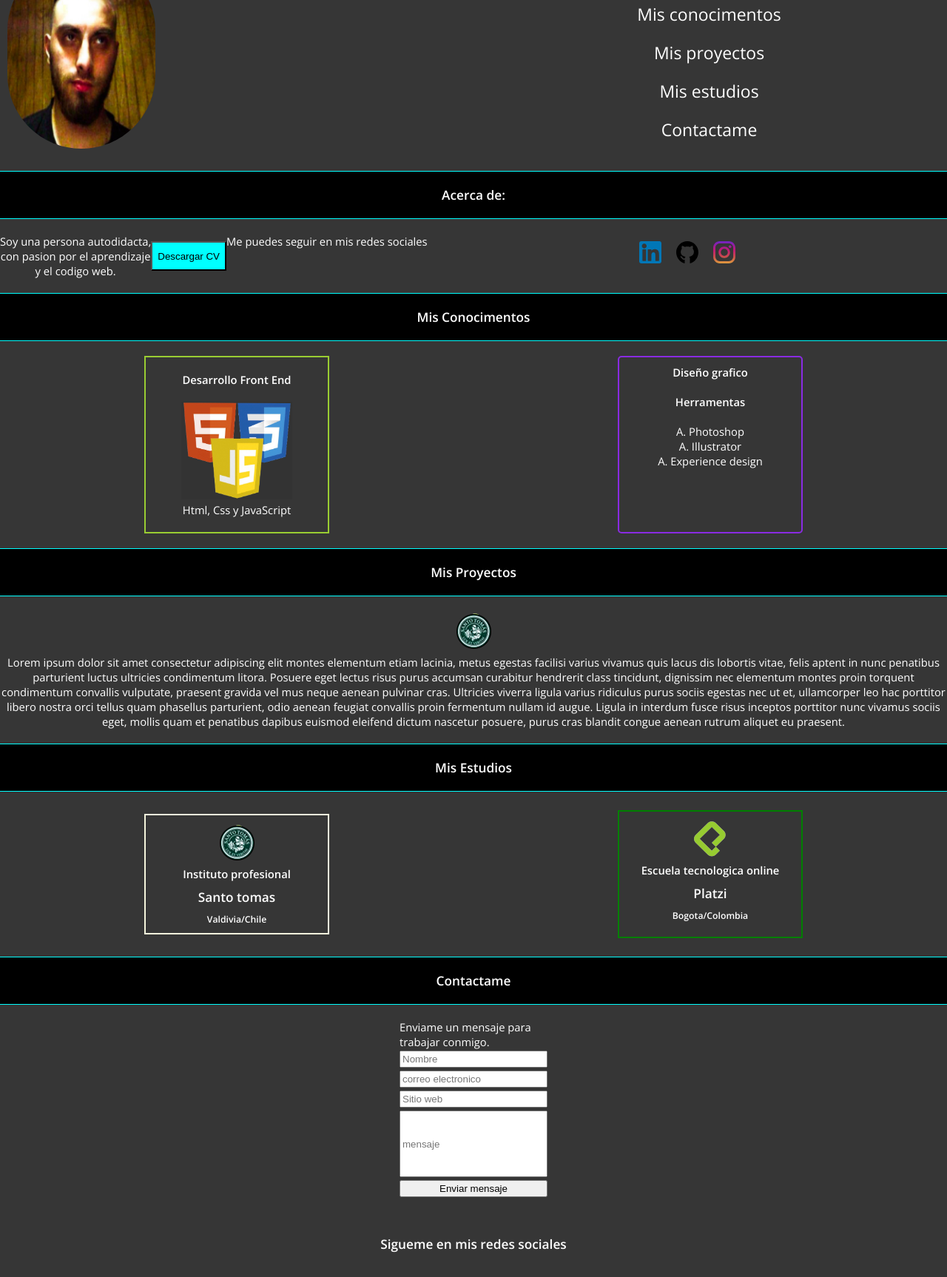
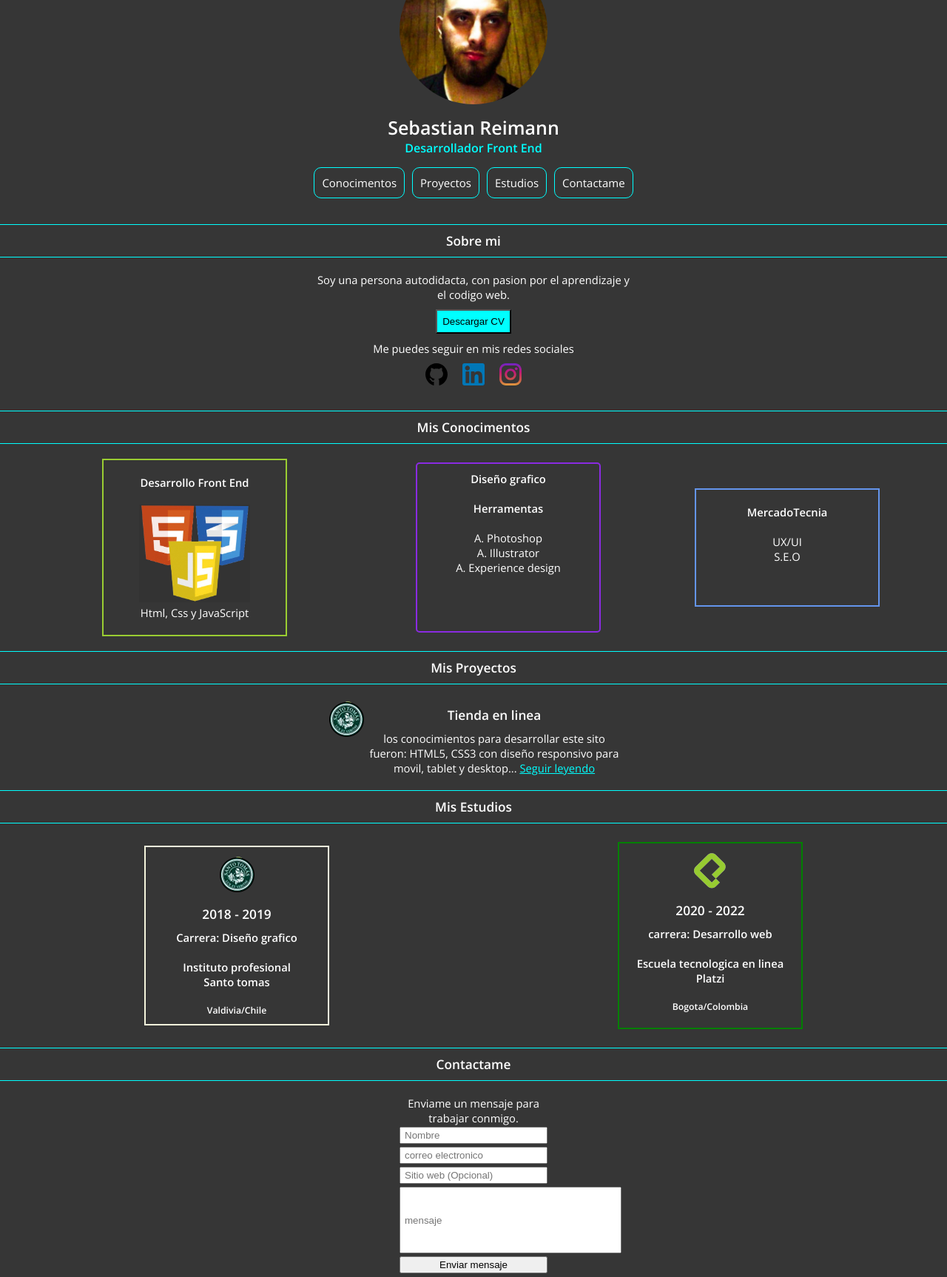
Before and after one commit to sreimanncl/personal-portfolio, a plain HTML site: page index.html in a window 1280 px wide. Shown: the part 89-1815 px from the top of the page at 74% size. Drawn offline with nearby package versions, Linux system fonts and the light colour scheme.

Commit message:
work responsiive - mobile-mobile L--tablet

```diff
--- /dev/null
+++ b/css/mobile-L.css
@@ -0,0 +1,48 @@
+@media (min-width: 480px) {
+  header {
+
+    padding: 20px 0;
+  }
+  .header--photos {
+    width: 250px;
+    margin: 0 auto;
+  }
+  .header--photos .ph1 {
+    margin: 0;
+    width: 250px;
+    height: auto;
+    padding: 0;
+    border: none;
+  }
+  ul {
+    font-size: 15px;
+    display: flex;
+  }
+  ul li {
+    border: 1px var(--text-front) solid;
+    margin: 0 5px;
+    border-radius: 10px;
+  }
+  main #about-me  {
+    width: 400px;
+  }
+  main #services .services--dg {
+    margin: 5px auto;
+  }
+  main #project .project--ecommerce {
+    width: 400px;
+    margin: 0 auto;
+  }
+  #education {
+    margin: 0;
+  }
+  main .contact .msj {
+    width: 400px;
+    }
+  main .contact .msj input, #box-msje {
+    width: 300px;
+  }
+  footer {
+    text-align: center;
+  }
+}
--- a/css/mobile.css
+++ b/css/mobile.css
@@ -1,4 +1,3 @@
-@import url('https://fonts.googleapis.com/css2?family=Open+Sans:wght@300;400;500;600&display=swap');
 
 :root {
   --dark-mode: #363636;
@@ -45,6 +44,10 @@ nav ul{
   list-style: none;
 }
 nav ul li {
+
+  border: 1px var(--text-front) solid;
+  margin: 5px;
+  border-radius: 10px;
   padding: 10px;
 }
 nav ul li a {
@@ -57,6 +60,9 @@ nav ul li a:hover {
   padding: 10px;
   background-color: var(--text-front);
 }
+
+
+
 main  {
   margin: 0;
   min-width: 288px;
@@ -100,9 +106,21 @@ main #services .services--dev {
   padding-top: 20px;
   padding-bottom: 20px;
 }
+main #services .services--mkt {
+  margin: 0px auto;
+  border: cornflowerblue 2px solid;
+  width: 250px;
+  height: auto;
+  padding-top: 20px;
+  padding-bottom: 20px;
+}
+
 .pic-frontend {
   width: 150px;
 }
+
+
+
 #project  {
   text-align: center;
   width: 100%;
@@ -110,13 +128,23 @@ main #services .services--dev {
   height: auto;
   padding: 20px 0;
   }
+.project--ecommerce {
+  width: 250px;
+  margin: 0 auto;
+}
+.project--ecommerce a {
+  color: var(--text-front);
+}
+
+
+
 #education {
   margin: 0;
   min-width: 288px;
   padding: 20px 0;
   text-align: center;
 }
-#education .ed1 {
+.ed1 {
   width: 250px;
   height: auto;
   border: beige solid 2px;
@@ -124,7 +152,7 @@ main #services .services--dev {
   margin: 10px auto;
   text-align: center;
 }
-#education .ed2 {
+.ed2 {
   padding: 10px;
   text-align: center;
   width: 250px;
@@ -132,31 +160,46 @@ main #services .services--dev {
   border: 2px solid green;
   margin: 5px auto;
 }
-.contact {
+
+
+
+#contact {
   width: 200px;
   margin: 0 auto;
   padding-top: 20px;
   padding-bottom: 20px;
 }
-.contact form label {
-
+.msj {
+  text-align: center;
 }
 h3 {
   padding: 10px;
   text-align: center;
 }
-.contact .msj input{
-  padding: 2px;
+.msj input{
+  padding: 2px 5px;
   width: 200px;
   margin: 2px auto;
-}#box-msje {
+}
+#box-msje {
   width: 200px;
   height: 90px;
+}
 
+
+footer {
+  padding: 5px 0;
+  text-align: center;
 }
-footer {
-  padding: 20px 0;
-  height: auto;
+footer a {
+  color: #000;
+  display: inline-block;
+  text-decoration: none;
+  margin-bottom: 5px ;
+  background-color: var(--text-front);
+  padding: 10px;
+
+  border-radius: 10px;
 }
 .social-link {
   justify-content: center;
@@ -169,16 +212,13 @@ footer {
   width: 30px;
   height: 30px;
   margin: 10px;
-  background-image: url(../images/linkedin.svg);
 }
 .social-link .github {
-  background-image: url(../images/github.svg);
   margin: 10px;
   width: 30px;
   height: 30px;
 }
 .social-link .instagram {
-  background-image: url(../images/instagram.svg);
   width: 30px;
   height: 30px;
   margin: 10px;
--- a/css/tablet.css
+++ b/css/tablet.css
@@ -1,6 +1,6 @@
-@media (min-width: 766px) {
+@media (min-width: 768px) {
     header {
-    display: flex;
+
       padding: 20px 0;
     }
     .header--photos {
@@ -14,54 +14,39 @@
       padding: 0;
       border: none;
     }
-  .header--title-container {
-    width: 300px;
-    height: auto;
-    border: none;
-  }
-  .title-box {
-    width: 100%%;
-    padding: 10px;
-    text-align: center;
-    background-color: black;
-  }
-  #about-me {
+    ul {
+      font-size: 15px;
       display: flex;
-    width: 100%;
-    height: auto;
-    padding: 20px 0;
-  }
-  ul {
-    width: 250px;
-    height: auto;
-    margin: 0px auto;
-    align-self: center;
-    list-style: none;
-    font-size: 23px;
     }
     ul li {
+      border: 1px var(--text-front) solid;
+      border-radius: 10px;
     }
-  .cv {
-    width: 250px;
-    height: auto;
-    margin: 0px auto;
-    border-radius: 5px;
-    text-align: center;
+    main #about-me  {
+      width: 430px;
     }
     main #services {
-    margin: 0;
-    padding: 20px 0;
       display: flex;
+      flex-wrap: wrap;
+      margin: 0 51px;
     }
-  main #services .services--dg {
+    main #services .services--mkt {
+        margin: 40px ;
+    }
+    main #project .project--ecommerce {
+      display: flex;
       margin: 0 auto;
-  }
-  #services .services--dev {
-    margin: 0;
     }
     #education {
       display: flex;
-    margin: 0;
-    padding: 20px 0;
+    }
+    main .contact .msj {
+      width: 400px;
+      }
+    main .contact .msj input, #box-msje {
+      width: 300px;
+    }
+    footer {
+      text-align: center;
     }
   }
--- a/index.html
+++ b/index.html
@@ -4,42 +4,54 @@
     <meta charset="UTF-8">
     <meta http-equiv="X-UA-Compatible" content="IE=edge">
     <meta name="viewport" content="width=device-width, initial-scale=1.0">
-    <title>Sebastian Reimann - Perfil estudiante - PLATZI</title>
-    <link rel="stylesheet" href="./CSS/mobile.css">
+    <title>Portafolio personal--Sebastian Reimann</title>
+    <link rel="preconnect" href="https://fonts.googleapis.com">
+    <link rel="preconnect" href="https://fonts.gstatic.com" crossorigin>
+    <link href="https://fonts.googleapis.com/css2?family=Open+Sans:wght@300;400;500;600&display=swap" rel="stylesheet">
+
+    <link rel="stylesheet" href="./css/mobile.css">
+    <link rel="stylesheet" href="./css/mobile-L.css">
     <link rel="stylesheet" href="./css/tablet.css">
 </head>
 <body>
 
-      <header>
+      <header id="header">
             <img class="img" " src="./images/yo.jpg" alt="">
                 <h1>Sebastian Reimann</h1>
                 <h2 class="front">Desarrollador Front End</h2>
                 <nav>
                   <ul>
-                    <li> <a href="#">Sobre mi</a></li>
-                    <li> <a href="#">Mis conocimentos</a></li>
-                    <li> <a href="#">Mis proyectos</a></li>
-                    <li> <a href="#">Mis estudios</a></li>
-                    <li> <a href="#">Contactame</a></li>
+                    <li> <a href="#services">Conocimentos</a></li>
+                    <li> <a href="#project">Proyectos</a></li>
+                    <li> <a href="#education">Estudios</a></li>
+                    <li> <a href="#contact">Contactame</a></li>
                   </ul>
                 </nav>
       </header>
 
         <main>
           <div class="title-box">
-            <h3>Acerca de:</h3>
+            <h3>Sobre mi</h3>
           </div>
 
 
           <section id="about-me">
-              <p>Soy una persona autodidacta, <br> con pasion por el aprendizaje <br> y el codigo web.</p>
+            <div class="about-me--container">
+              <p>Soy una persona autodidacta, con pasion por el aprendizaje y el codigo web.</p>
               <button>Descargar CV</button>
               <p>Me puedes seguir en mis redes sociales</p>
               <section class="social-link">
-                <div class="linkedin"></div>
-                <div class="github"></div>
-                <div class="instagram"></div>
-              </section>
+                <a href="https://github.com/sreimanncl" target="__blank">
+                  <img class="github" src="/images/github.svg" alt="Github">
+                </a>
+                <a href="https://www.linkedin.com/in/sreimanncl" target="__blank">
+                  <img class="linkedin" src="/images/linkedin.svg" alt="Linkedin">
+                </a>
+                <a href="https://www.instagram.com/sreimanncl/"  target="__blank" >
+                  <img class="instagram" src="/images/instagram.svg" alt="Instagram">
+                </a>
+
+            </div>
 
           </section>
 
@@ -67,6 +79,14 @@
                 </p>
               </div>
 
+              <div class="services--mkt">
+                <h4>MercadoTecnia</h4> <br>
+                <p>UX/UI <br>
+                  S.E.O
+                </p>
+              </div>
+
+
             </section>
 
             <div class="title-box">
@@ -74,12 +94,18 @@
             </div>
 
             <section id="project">
+              <div class="project--ecommerce">
                 <div class="project--img">
                   <img src="/images/st.png" alt="logo-st">
                 </div>
 
                 <div class="project-text">
-                <p>Lorem ipsum dolor sit amet consectetur adipiscing elit montes elementum etiam lacinia, metus egestas facilisi varius vivamus quis lacus dis lobortis vitae, felis aptent in nunc penatibus parturient luctus ultricies condimentum litora. Posuere eget lectus risus purus accumsan curabitur hendrerit class tincidunt, dignissim nec elementum montes proin torquent condimentum convallis vulputate, praesent gravida vel mus neque aenean pulvinar cras. Ultricies viverra ligula varius ridiculus purus sociis egestas nec ut et, ullamcorper leo hac porttitor libero nostra orci tellus quam phasellus parturient, odio aenean feugiat convallis proin fermentum nullam id augue. Ligula in interdum fusce risus inceptos porttitor nunc vivamus sociis eget, mollis quam et penatibus dapibus euismod eleifend dictum nascetur posuere, purus cras blandit congue aenean rutrum aliquet eu praesent.</p>
+                  <h3>Tienda en linea</h3>
+                  <p>los conocimientos para desarrollar este sito fueron:
+                    HTML5, CSS3 con diseño responsivo para movil, tablet y desktop...  <a href="#">Seguir leyendo</a>
+                  </p>
+                </div>
+
               </div>
             </section>
 
@@ -90,15 +116,19 @@
             <section id="education">
               <div class="ed1">
                 <img src="/images/st.png" alt="logo-st">
-                <h4>Instituto profesional</h4>
-                <h3>Santo tomas</h3>
-                <h5>Valdivia/Chile</h5>
+                <h3>2018 - 2019</h3>
+                <h4>Carrera: Diseño grafico</h4> <br>
+                <h4>Instituto profesional <br> Santo tomas</h4>
+                 <br><h5>Valdivia/Chile</h5>
               </div>
 
               <div class="ed2">
+                <a href="https://platzi.com/p/sreimanncl" target="__blank">
                   <img src="/images/platzi.png" alt="logo-platzi">
-                <h4>Escuela tecnologica online</h4>
-                <h3>Platzi</h3>
+                </a>
+                <h3>2020 - 2022</h3>
+                <h4>carrera: Desarrollo web</h4> <br>
+                <h4>Escuela tecnologica en linea <br> Platzi</h4> <br>
                 <h5>Bogota/Colombia</h5>
               </div>
             </section>
@@ -107,14 +137,21 @@
               <h3>Contactame</h3>
             </div>
 
-            <section class="contact">
-
+            <section id="contact">
               <form class="msj">
-                <label>Enviame un mensaje para trabajar conmigo.</label> <br>
-                <input type="text" placeholder="Nombre">
-                <input type="email" name="" id="" placeholder="correo electronico" >
-                 <input type="text" placeholder="Sitio web" >
-                 <input type="text" id="box-msje" class="box-msje" placeholder="mensaje">
+                <label for="name">
+                  <span>Enviame un mensaje para trabajar conmigo.</span>
+                  <input type="text" name="namr" placeholder="Nombre" autocomplete="name" required>
+                </label>
+                <label for="email">
+                  <input type="email" name="email" id="" placeholder="correo electronico" autocomplete="email" required>
+                </label>
+                <label for="web">
+                  <input type="text" placeholder="Sitio web (Opcional)" name="web" autocomplete="web" >
+                </label>
+                <label for="msje">
+                  <input type="text" id="box-msje" class="box-msje" placeholder="mensaje" name="msje" required>
+                </label>
                   <input type="submit" value="Enviar mensaje">
               </form>
 
@@ -125,7 +162,11 @@
 
         <footer>
 
-          <h3>Sigueme en mis redes sociales</h3>
+          <h3>portafolio desarrollado por S.R</h3>
+          <a href="#header">Volver arriba
+
+
+          </a>
 
         </footer>
 </body>
```
Also changed, not shown: README.md. Lines whose indentation alone changed are shown as unchanged.
